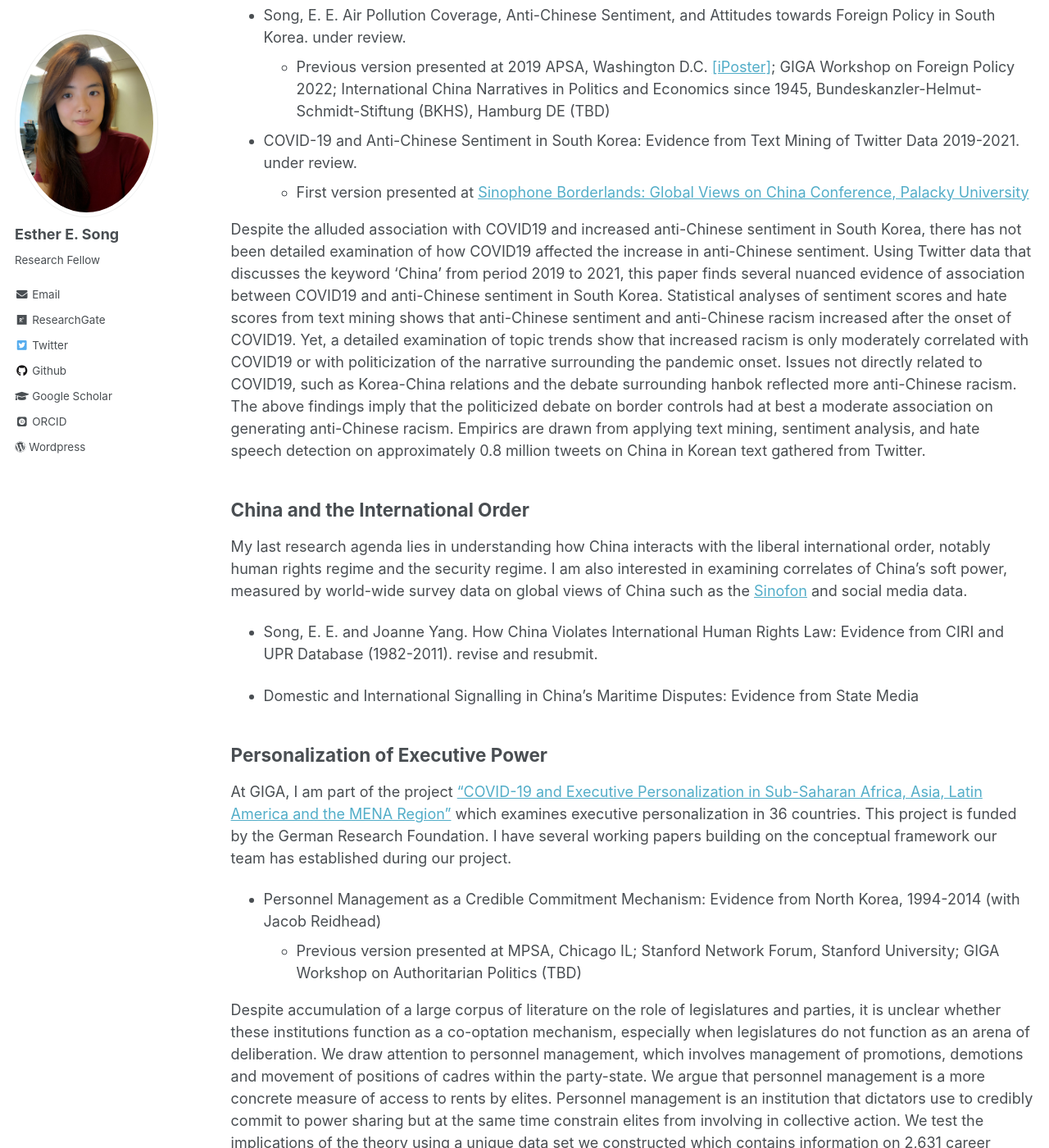
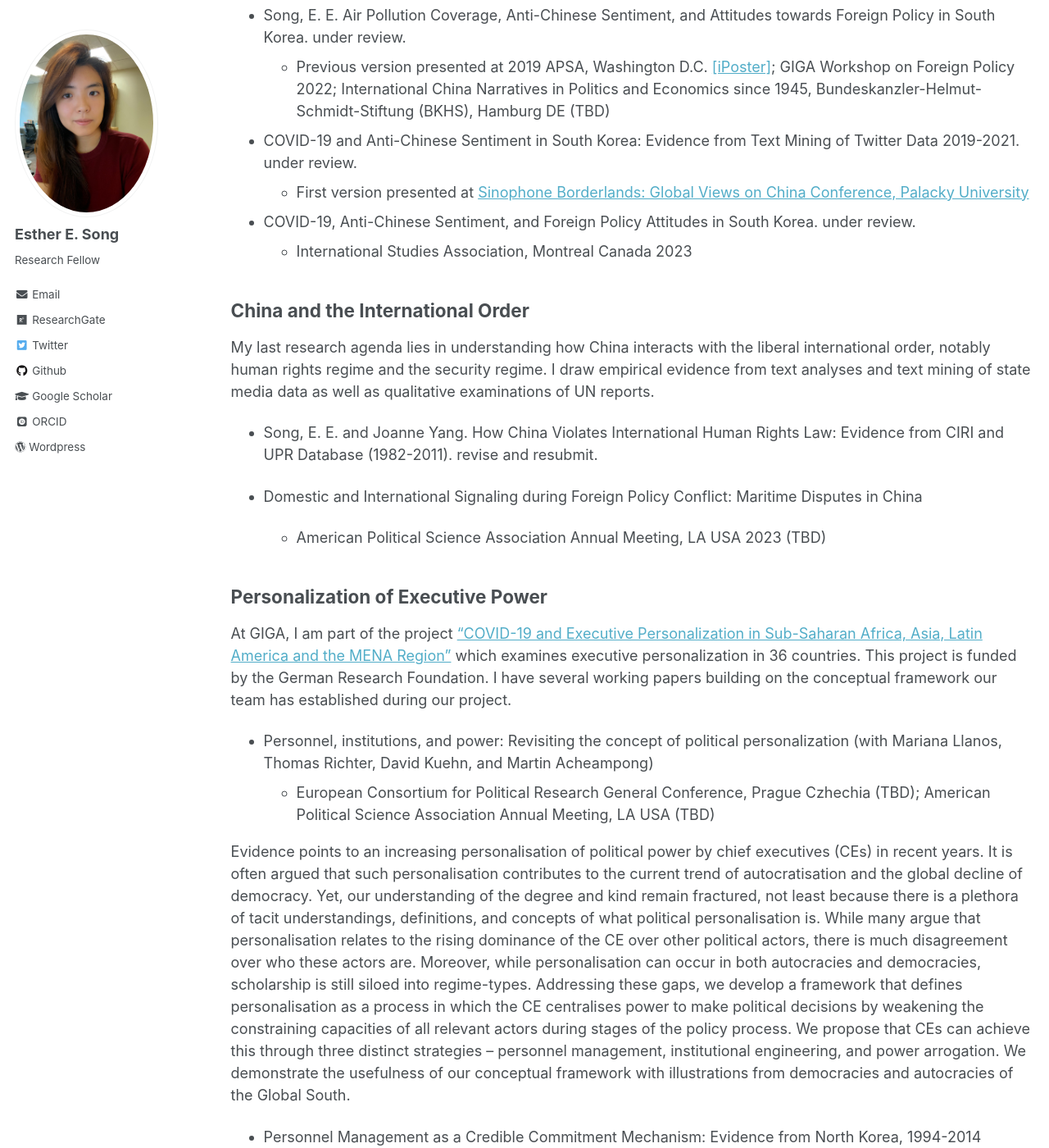
Before and after one commit to ehsong/ehsong.github.io, a Jekyll site: the page built from _pages/research.md, in a window 1280 px wide and 1400 px high, scrolled down 1301 px. Shown: the whole window at 82% size. Built offline with Jekyll 4.4.1, drawn with Linux system fonts in a browser that asks for light colours; some web fonts are replaced; some of the changed text lies outside the part shown.

Commit message:
Update research.md

```diff
--- a/_pages/research.md
+++ b/_pages/research.md
@@ -28,6 +28,7 @@ My research interests span across topics such as civil society and NGO policy, a
 
 * Song, E. E. Explaining the Expansion of the NGO Sector in China: Through the Lense of Adaptive Corporatist Governance. under review.
 
+
 ## Xenophobia, Nationalism, and Foreign Policy Attitudes
 
 My other research agenda lies in examining correlates of foreign policy attitudes, notably xenophobia and nationalism. My recent works have centered on examining the determinants of Sinophobia and its impact on foreign policy attitudes in South Korea. With the case China, I examine the interlink between nationalism and hawkish foreign policy attitudes. I draw evidence from qualitative text analyses, survey experiments, and statistical analyses of public opinion data.
@@ -38,29 +39,34 @@ My other research agenda lies in examining correlates of foreign policy attitude
 * COVID-19 and Anti-Chinese Sentiment in South Korea: Evidence from Text Mining of Twitter Data 2019-2021. under review.
    * First version presented at [Sinophone Borderlands: Global Views on China Conference, Palacky University](https://sinofon.cz/surveys/)
 
-Despite the alluded association with COVID19 and increased anti-Chinese sentiment in South Korea, there has not been detailed examination of how COVID19 affected the increase in anti-Chinese sentiment. Using Twitter data that discusses the keyword ‘China’ from period 2019 to 2021, this paper finds several nuanced evidence of association between COVID19 and anti-Chinese sentiment in South Korea. Statistical analyses of sentiment scores and hate scores from text mining shows that anti-Chinese sentiment and anti-Chinese racism increased after the onset of COVID19. Yet, a detailed examination of topic trends show that increased racism is only moderately correlated with COVID19 or with politicization of the narrative surrounding the pandemic onset. Issues not directly related to COVID19, such as Korea-China relations and the debate surrounding hanbok reflected more anti-Chinese racism. The above findings imply that the politicized debate on border controls had at best a moderate association on generating anti-Chinese racism. Empirics are drawn from applying text mining, sentiment analysis, and hate speech detection on approximately 0.8 million tweets on China in Korean text gathered from Twitter.
+* COVID-19, Anti-Chinese Sentiment, and Foreign Policy Attitudes in South Korea. under review.
+  * International Studies Association, Montreal Canada 2023
 
 ## China and the International Order
 
-My last research agenda lies in understanding how China interacts with the liberal international order, notably human rights regime and the security regime. I am also interested in examining correlates of China's soft power, measured by world-wide survey data on global views of China such as the [Sinofon](https://sinofon.cz/surveys/) and social media data.
+My last research agenda lies in understanding how China interacts with the liberal international order, notably human rights regime and the security regime. I draw empirical evidence from text analyses and text mining of state media data as well as qualitative examinations of UN reports.
 
 * Song, E. E. and Joanne Yang. How China Violates International Human Rights Law: Evidence from CIRI and UPR Database (1982-2011). revise and resubmit.
 
-* Domestic and International Signalling in China’s Maritime Disputes: Evidence from State Media
+* Domestic and International Signaling during Foreign Policy Conflict: Maritime Disputes in China
+  * American Political Science Association Annual Meeting, LA USA 2023 (TBD)
 
 ## Personalization of Executive Power
 
 At GIGA, I am part of the project [“COVID-19 and Executive Personalization in Sub-Saharan Africa, Asia, Latin America and the MENA Region”](https://www.giga-hamburg.de/en/research-and-transfer/projects/covid-19-executive-personalization-sub-saharan-africa-asia-latin-america-mena-region) which examines executive personalization in 36 countries. This project is funded by the German Research Foundation. I have several working papers building on the conceptual framework our team has established during our project.
 
-* Personnel Management as a Credible Commitment Mechanism: Evidence from North Korea, 1994-2014 (with Jacob Reidhead)
-  * Previous version presented at MPSA, Chicago IL; Stanford Network Forum, Stanford University; GIGA Workshop on Authoritarian Politics (TBD)
+* Personnel, institutions, and power: Revisiting the concept of political personalization (with Mariana Llanos, Thomas Richter, David Kuehn, and Martin Acheampong)
+  * European Consortium for Political Research General Conference, Prague Czhechia (TBD); American Political Science Association Annual Meeting, LA USA (TBD)
+
+Evidence points to an increasing personalisation of political power by chief executives (CEs) in recent years. It is often argued that such personalisation contributes to the current trend of autocratisation and the global decline of democracy. Yet, our understanding of the degree and kind remain fractured, not least because there is a plethora of tacit understandings, definitions, and concepts of what political personalisation is. While many argue that personalisation relates to the rising dominance of the CE over other political actors, there is much disagreement over who these actors are. Moreover, while personalisation can occur in both autocracies and democracies, scholarship is still siloed into regime-types. Addressing these gaps, we develop a framework that defines personalisation as a process in which the CE centralises power to make political decisions by weakening the constraining capacities of all relevant actors during stages of the policy process. We propose that CEs can achieve this through three distinct strategies – personnel management, institutional engineering, and power arrogation. We demonstrate the usefulness of our conceptual framework with illustrations from democracies and autocracies of the Global South.
+
+* Personnel Management as a Credible Commitment Mechanism: Evidence from North Korea, 1994-2014
+  * Previous version presented at MPSA, Chicago IL; Stanford Network Forum, Stanford University; GIGA Workshop on Authoritarian Politics (TBD); European Consortium for Political Research General Conference (TBD)
 
 Despite accumulation of a large corpus of literature on the role of legislatures and parties, it is unclear whether these institutions function as a co-optation mechanism, especially when legislatures do not function as an arena of deliberation. We draw attention to personnel management, which involves management of promotions, demotions and movement of positions of cadres within the party-state. We argue that personnel management is a more concrete measure of access to rents by elites. Personnel management is an institution that dictators use to credibly commit to power sharing but at the same time constrain elites from involving in collective action. We test the implications of the theory using a unique data set we constructed which contains information on 2,631 career trajectory events of 320 cadres in North Korea.
 
 * Hints of Personalization after COVID-19 in South Korea (with Ines Miral). under review.
 
-Despite recent events alluding to increased power of the chief executive after COVID19, there has been no theoretical framework nor an in-depth case study that examines how the pandemic has spurred personalization events. By examining the case of South Korea, we show how the executive power was personalized mainly via personnel management. We also identify attempts of personalization via violence yet administrative court rulings show that courts have played a role in checking excessive restrictions on mass protests. We also extend our analyses to compare personalization trends under the previous Park administration to show how personalization trends differed under two administrations. Our work draws evidence from news data systematically collected using a webscraper that amasses large amounts of news over time borrowing the search algorithm of Naver, the biggest news aggregator in South Korea.
-
 ## China and Democracy
 
 Albeit being a non-democratic country, the Communist Party of China has not neglected the idea of 'democracy' - the earliest discussion of democracy goes back to 2009 when Yu Keping, advisor to Hu Jintao released an essay "Democracy is a Good Thing". More recently, the idea of democracy has been again mentioned in the white paper released by the CCP before the Democracy Summit headed by President Biden in December 2021. This project aims to examine the history of how democracy has been interpreted in China and how it is being used as a legitmizing tool for the CCP. In addition, this project also aims to examine how "democracy with Chinese characteristics" affects international audience and their interpretation of China's soft power.
```
